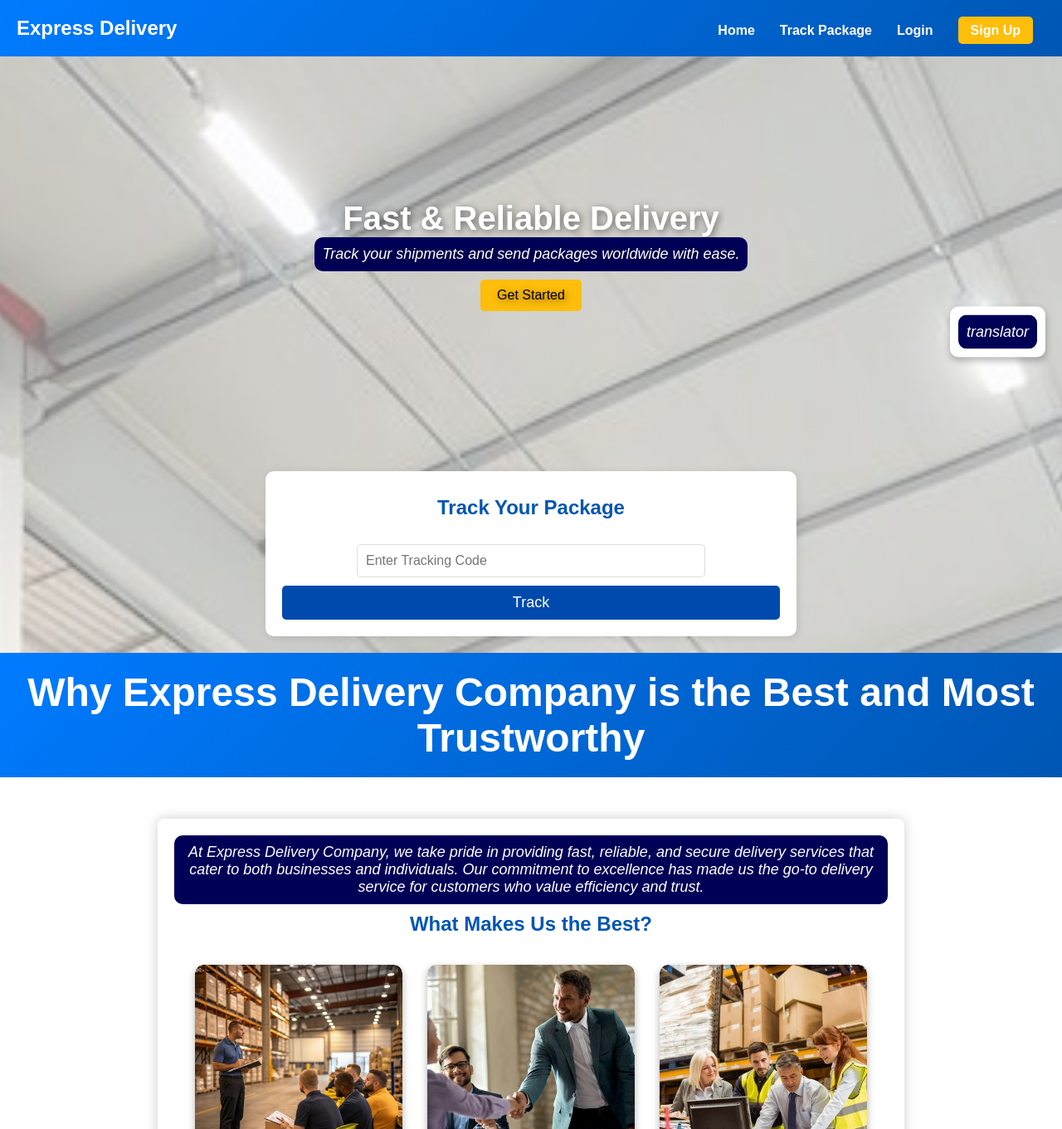
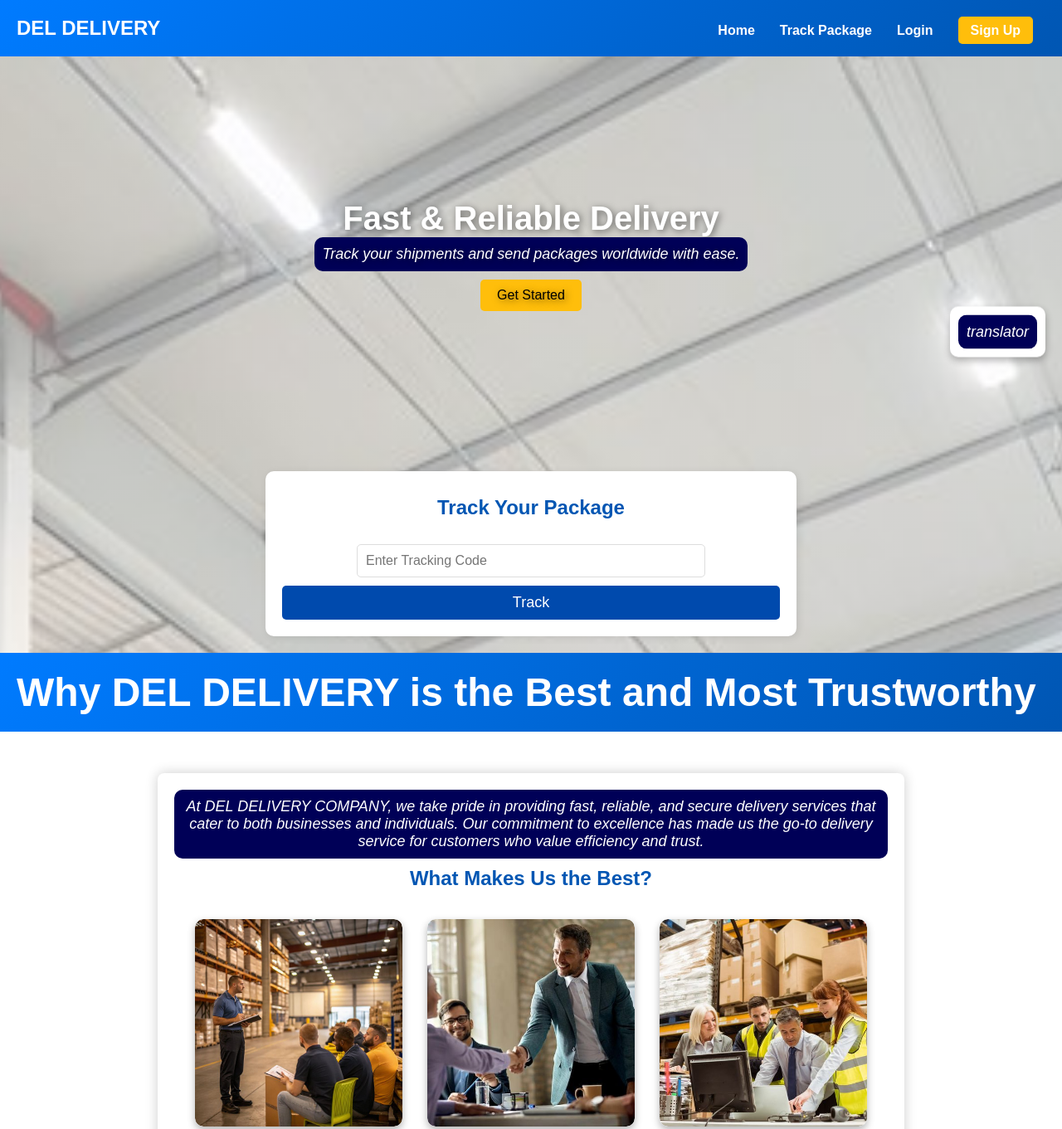
Before and after one commit to Nathanaelweb/DHL-DELIVERY, a plain HTML site: page index.html in a window 1280 px wide. Shown: the top 1361 px of the page at 83% size. Drawn offline with Linux system fonts and the light colour scheme.

Commit message:
Update index.html

```diff
--- a/index.html
+++ b/index.html
@@ -3,13 +3,13 @@
 <head>
     <meta charset="UTF-8">
     <meta name="viewport" content="width=device-width, initial-scale=1.0">
-    <title>Express Delivery Company</title>
+    <title>DEL DELIVERY</title>
     <link rel="stylesheet" href="style.css">
     <script defer src="script.js"></script>
 </head>
 <body>
     <header>
-        <div class="logo">Express Delivery</div>
+        <div class="logo">DEL DELIVERY</div>
         <nav>
             <ul>
                 <li><a href="index.html">Home</a></li>
@@ -33,11 +33,11 @@
     </section>
 
     <header>
-        <h1>Why Express Delivery Company is the Best and Most Trustworthy</h1>
+        <h1>Why DEL DELIVERY is the Best and Most Trustworthy</h1>
     </header>
     <section class="content-img">
     <section class="content">
-        <p>At Express Delivery Company, we take pride in providing fast, reliable, and secure delivery services that cater to both businesses and individuals. Our commitment to excellence has made us the go-to delivery service for customers who value efficiency and trust.</p>
+        <p>At DEL DELIVERY COMPANY, we take pride in providing fast, reliable, and secure delivery services that cater to both businesses and individuals. Our commitment to excellence has made us the go-to delivery service for customers who value efficiency and trust.</p>
 
         <h2>What Makes Us the Best?</h2>
 
@@ -123,7 +123,7 @@
 </div>
 </section>
     <footer>
-        <p>Express Delivery Company &copy; 2025. Your Trusted Partner for Every Delivery.</p>
+        <p>DEL DELIVERY &copy; 2025. Your Trusted Partner for Every Delivery.</p>
     </footer>
 </body>
 </html>
```
